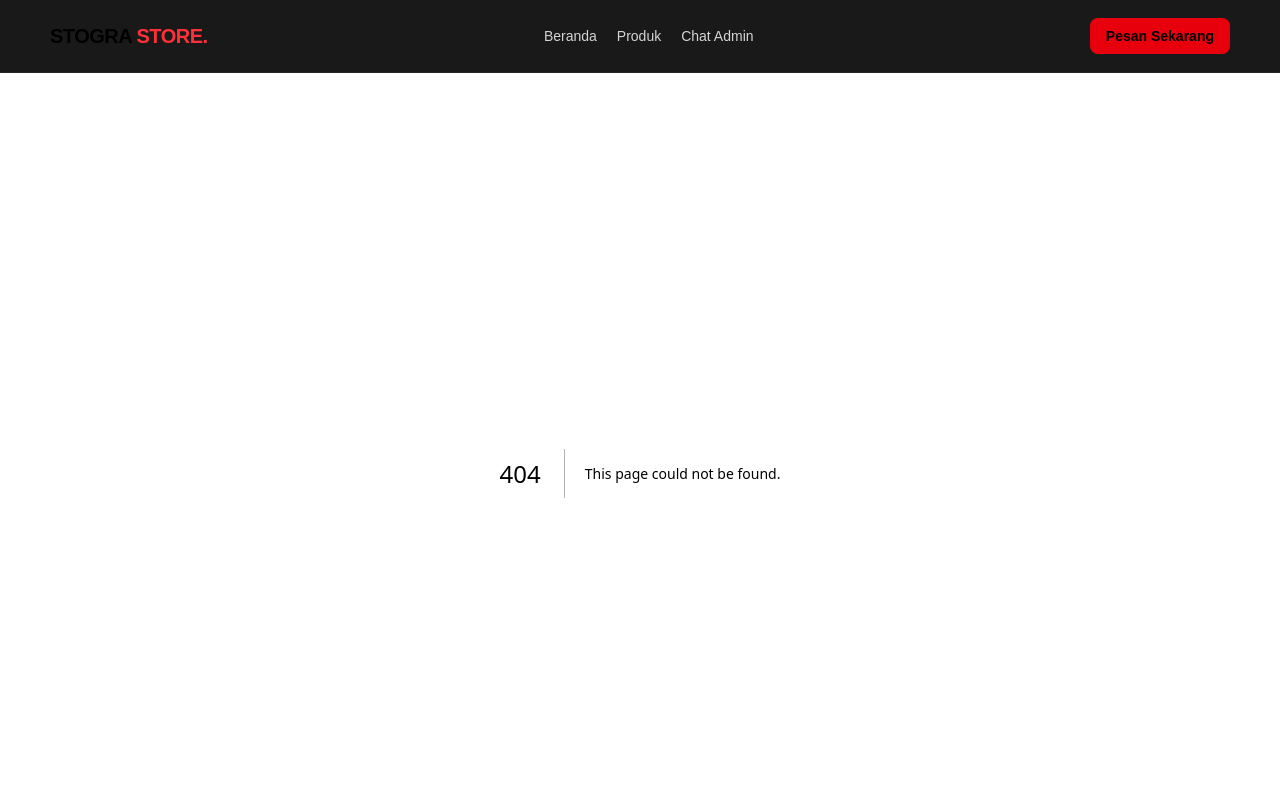
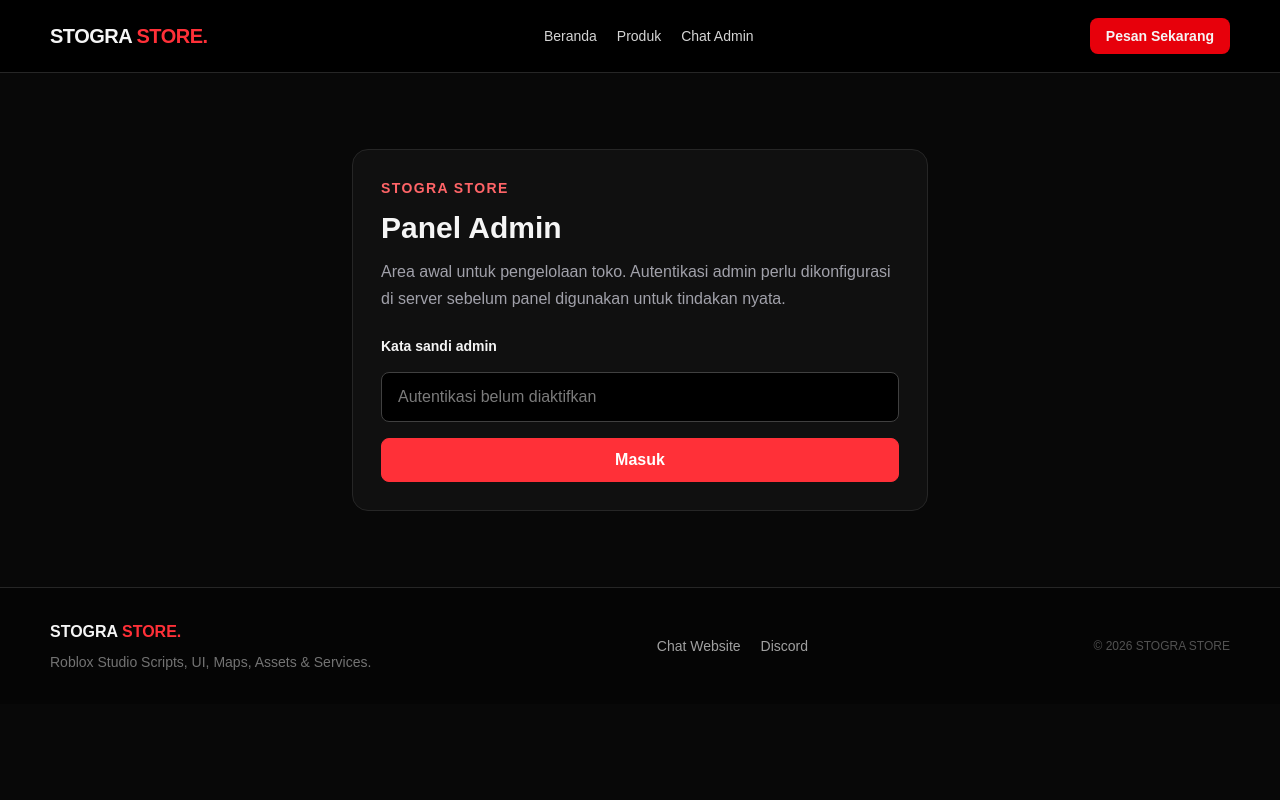
Before and after one commit to zaquan2110/web-stogra-store, a Next.js app: page /admin in a window 1280 px wide. Before the commit this address had no page. Shown: the top 800 px of the page. Built offline with nearby package versions, Linux system fonts and the light colour scheme.

Commit message:
Refactor admin page with authentication feature
Refactor the admin page to include authentication logic and remove testimonials. Added a password input for admin login and updated the layout.

```diff
--- /dev/null
+++ b/app/admin/page.tsx
@@ -0,0 +1,58 @@
+"use client";
+
+import { useState } from "react";
+
+export default function AdminPage() {
+  const [password, setPassword] = useState("");
+  const [authorized, setAuthorized] = useState(false);
+
+  return (
+    <section className="container section">
+      <div className="mx-auto max-w-xl rounded-2xl border border-neutral-800 bg-[#101010] p-7">
+        <p className="text-sm font-bold uppercase tracking-widest text-red-400">
+          STOGRA STORE
+        </p>
+
+        <h1 className="mt-3 text-3xl font-black">Panel Admin</h1>
+
+        <p className="muted mt-3">
+          Area awal untuk pengelolaan toko. Autentikasi admin perlu
+          dikonfigurasi di server sebelum panel digunakan untuk tindakan nyata.
+        </p>
+
+        {!authorized ? (
+          <form
+            className="mt-6 space-y-4"
+            onSubmit={(event) => {
+              event.preventDefault();
+              setPassword("");
+              alert(
+                "Login admin belum dikonfigurasi. Hubungkan autentikasi server sebelum menggunakan panel ini."
+              );
+            }}
+          >
+            <label htmlFor="admin-password" className="block text-sm font-bold">
+              Kata sandi admin
+            </label>
+
+            <input
+              id="admin-password"
+              type="password"
+              value={password}
+              onChange={(event) => setPassword(event.target.value)}
+              placeholder="Autentikasi belum diaktifkan"
+              className="w-full rounded-lg border border-neutral-700 bg-black px-4 py-3 outline-none focus:border-red-500"
+              autoComplete="current-password"
+            />
+
+            <button type="submit" className="btn-primary w-full">
+              Masuk
+            </button>
+          </form>
+        ) : (
+          <p className="mt-6 text-green-400">Admin terverifikasi.</p>
+        )}
+      </div>
+    </section>
+  );
+}
```
